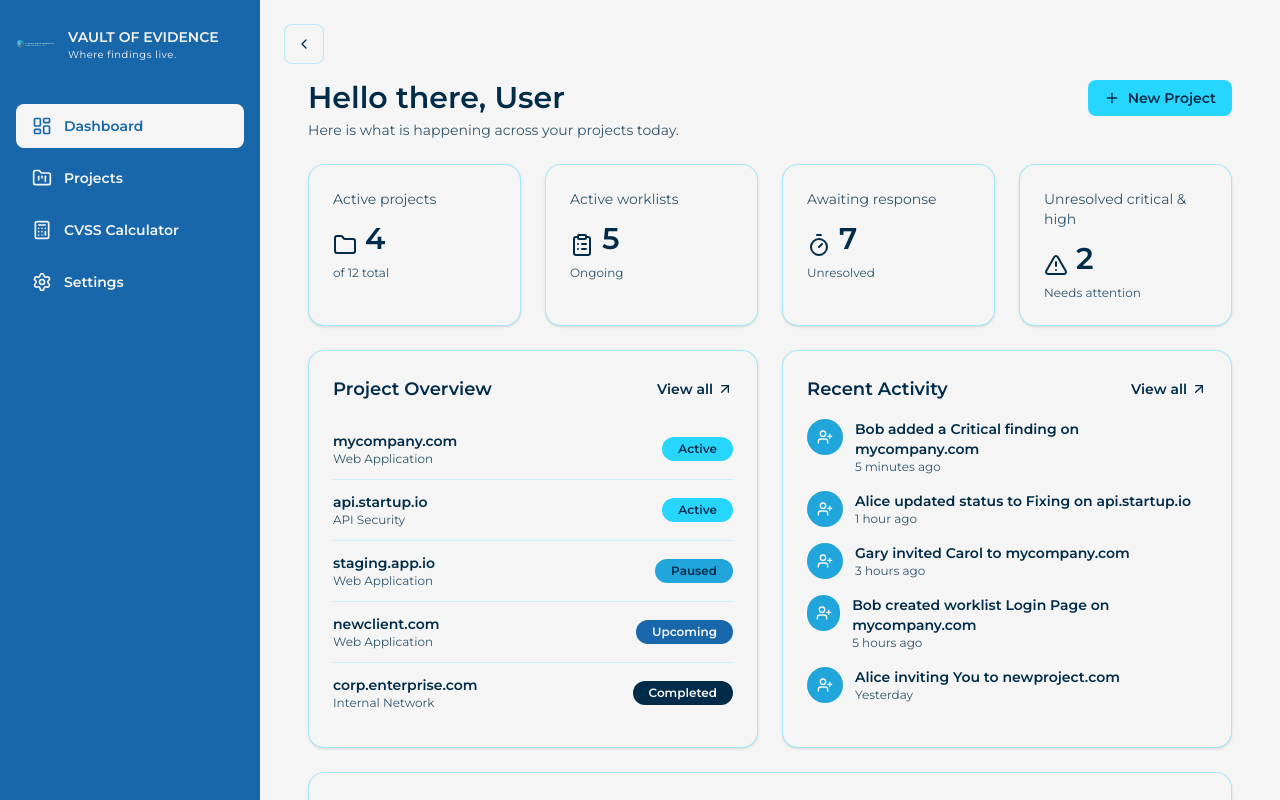
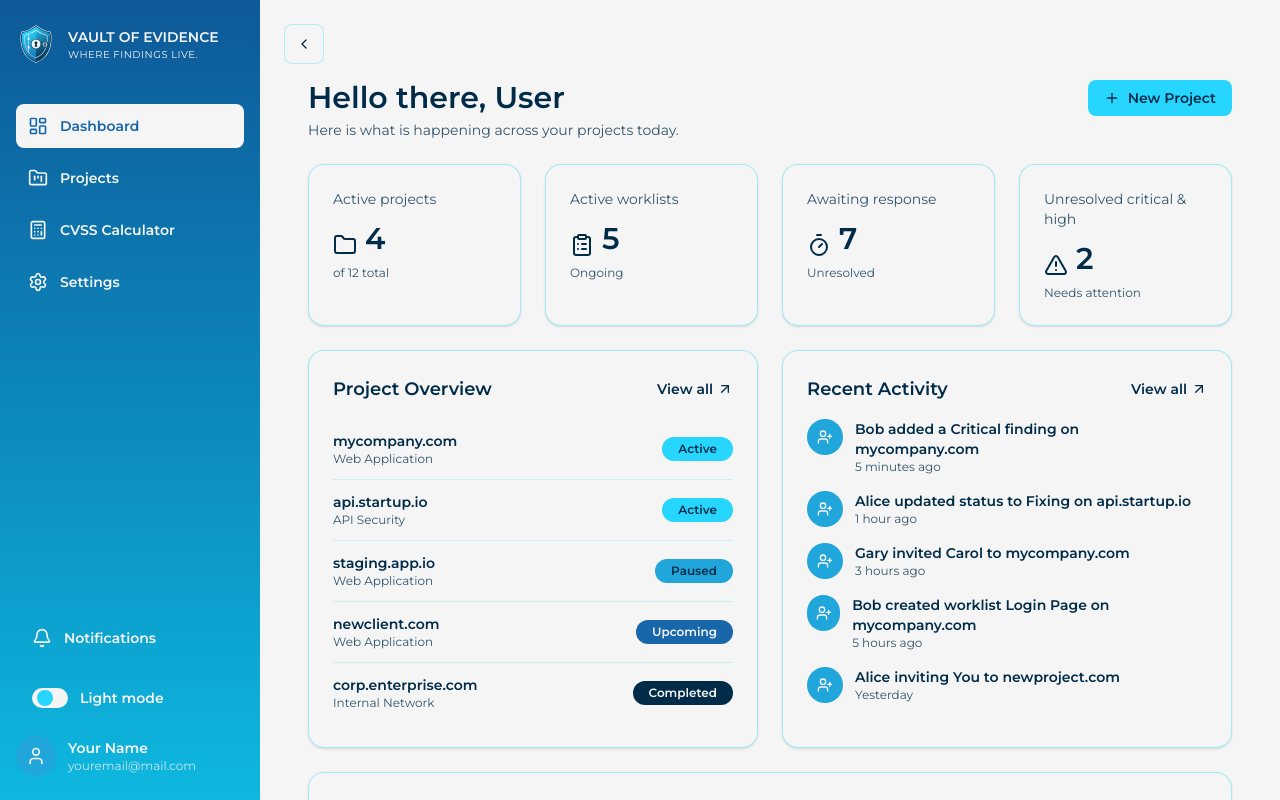
Before and after one commit to AgileOrc/Vault-of-Evidence, a React (Vite) app in the folder frontend/: page /dashboard in a window 1280 px wide. Shown: the top 800 px of the page. Built offline with nearby package versions, Linux system fonts and the light colour scheme.

Commit message:
fix:revising sidebar frontend

```diff
--- a/frontend/src/components/Sidebar.tsx
+++ b/frontend/src/components/Sidebar.tsx
@@ -1,6 +1,6 @@
 import { Bell, Calculator, FolderKanban, LayoutDashboard, Settings, User } from 'lucide-react'
 import { NavLink } from 'react-router-dom'
-import logo from '../assets/logo-05.svg'
+import logo from '../assets/logo-01.svg'
 
 type SidebarProps = {
   isDark: boolean
@@ -17,7 +17,7 @@ function Sidebar ({
   onOpenSettings,
   onOpenNotifications
 }: SidebarProps) {
-  const navItemBase = `flex items-center gap-3 rounded-lg px-4 py-3 text-sm font-semibold transition ${
+  const navItemBase = `flex items-center gap-3 rounded-lg px-3 py-3 text-sm font-semibold transition ${
     isCollapsed ? 'justify-center' : ''
   }`
 
@@ -29,16 +29,16 @@ function Sidebar ({
 
   return (
     <aside
-      className={`flex min-h-screen flex-col bg-[#1767AA] px-4 py-6 text-[#F5F5F5] transition-all ${
+      className={`sticky top-0 flex flex-col h-screen ${isDark ? 'bg-[#1767AA]' : 'bg-gradient-to-b from-[#0E5998] to-[#0EB8DF]'} px-3 py-6 md:px-4 text-[#F5F5F5] transition-all ${
         isCollapsed ? 'w-[88px]' : 'w-[260px]'
       }`}
     >
       <div className={`flex items-center gap-3 ${isCollapsed ? 'justify-center' : ''}`}>
-        <img src={logo} alt='Vault of Evidence logo' className='h-10 w-10' />
+        <img src={logo} alt='Vault of Evidence Logo' className='h-10 w-10' />
         {!isCollapsed && (
           <div>
             <p className='text-sm font-semibold uppercase'>Vault of Evidence</p>
-            <p className='text-[10px] tracking-wider'>Where findings live.</p>
+            <p className='text-[10px] tracking-wider uppercase'>Where findings live.</p>
           </div>
         )}
       </div>
--- a/frontend/src/pages/Signup.tsx
+++ b/frontend/src/pages/Signup.tsx
@@ -1,5 +1,5 @@
 import { useState } from 'react';
-import logo from '../assets/logo-05.svg';
+import logo from '../assets/logo-01.svg';
 import { Link, useNavigate } from 'react-router-dom';
 import { z } from 'zod';
 import api from '../api/axios';
```
